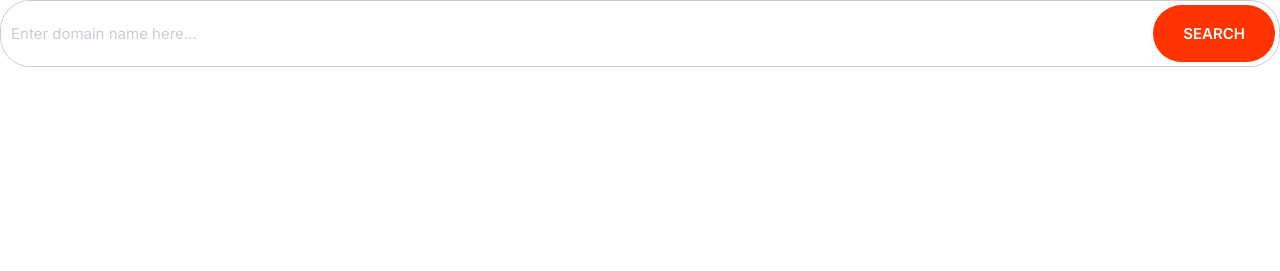
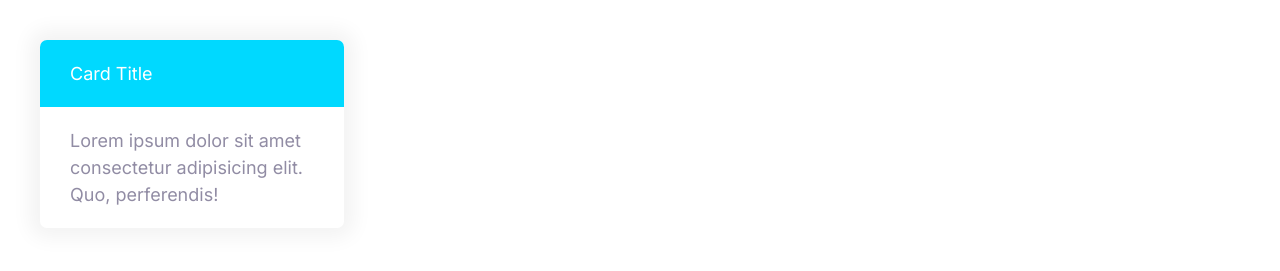
Before and after one commit to alinawabrana/MyFirstWeb, a plain HTML site: page index.html in a window 1280 px wide. Drawn offline with Linux system fonts and the light colour scheme.

Commit message:
Creating Basic Card style

```diff
--- a/css/styles.css
+++ b/css/styles.css
@@ -299,7 +299,7 @@ a
 
 }
 
-/* Inputs */
+/* Inputs + Button inisde Input*/
 
 .input
 {
@@ -342,3 +342,29 @@ a
         font-size: 1.5rem;
     }
 }
+
+/* Cards */
+
+.card
+{
+    border-radius: 7px;
+    box-shadow: 0 0 20px 10px #f3f3f3;
+    overflow: hidden;
+}
+
+.card__header, .card__body
+{
+    padding: 2rem 3rem;
+}
+
+.card--primary .card__header
+{
+    background-color: var(--color-primary);
+    color: #fff;
+}
+
+.card--secondary .card__header
+{
+    background-color: var(--color-secondary);
+    color: #fff;
+}
--- a/index.html
+++ b/index.html
@@ -18,18 +18,14 @@
   </head>
 
   <body>
-    <div class="input-group">
-      <!-- We have created div so that we can implement an input with button appearing as inside of it but actually it is not -->
-
-      <input
-        type="text"
-        class="input"
-        placeholder="Enter domain name here..."
-      />
-      <button class="btn btn--accent">Search</button>
+    <div style="width: 30%; padding: 4rem;">
+      <div class="card card--secondary">
+        <header class="card__header">Card Title</header>
+        <div class="card__body">
+          Lorem ipsum dolor sit amet consectetur adipisicing elit. Quo,
+          perferendis!
+        </div>
+      </div>
     </div>
-
-    <!-- NOTE: if we take the button component at the start of the input then the butto will become at the left side of the input field
-          Also we can replace the button with icon by pasting the icon code that we stored inside component folder -->
   </body>
 </html>
```
Also changed, not shown: Components/card.html (added, +8 -0 lines).
